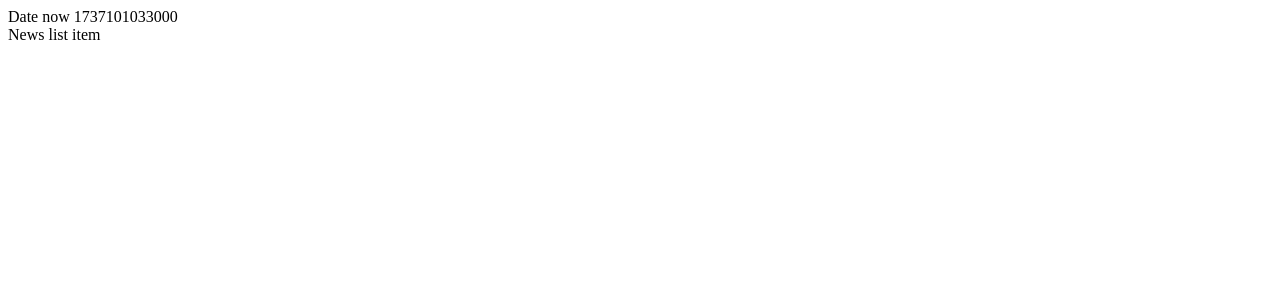
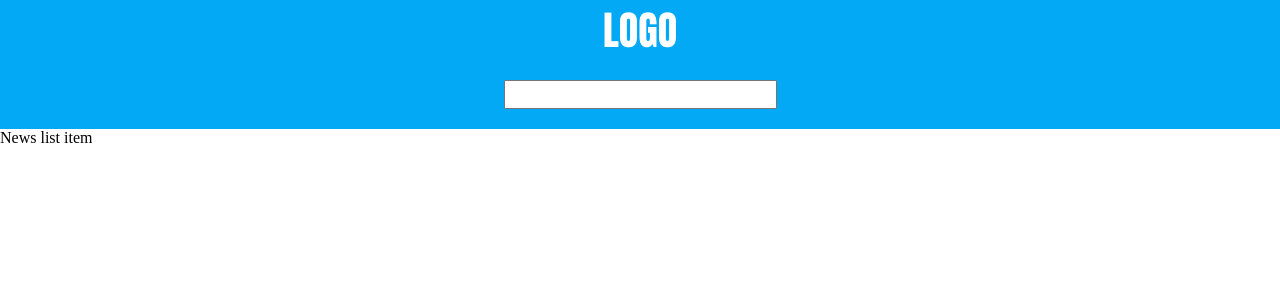
Before and after one commit to daniel-tsonkov/ReactTests, a React (Vite) app: page / in a window 1280 px wide. Shown: the top 300 px of the page. Built offline with nearby package versions, Linux system fonts and the light colour scheme.

Commit message:
17012025

```diff
--- a/index.html
+++ b/index.html
@@ -8,6 +8,8 @@
     <link rel="preconnect" href="https://fonts.googleapis.com">
     <link rel="preconnect" href="https://fonts.gstatic.com" crossorigin>
     <link href="https://fonts.googleapis.com/css2?family=Anton&display=swap" rel="stylesheet">
+
+    <link rel="stylesheet" type="text/css" href="./src/components/styles/styles.css">
     <title>Vite + React</title>
 </head>
 
--- a/src/components/header.jsx
+++ b/src/components/header.jsx
@@ -1,3 +1,16 @@
 export default function Header() {
-  return <div>Date now {Date.now()}</div>;
+  const onChangeHandler = (event) => {
+    console.log(event.target.value);
+  };
+
+  return (
+    <div>
+      <header>
+        <div className="logo" onClick={() => console.log('clicked')}>
+          LOGO
+        </div>
+        <input onChange={onChangeHandler} />
+      </header>
+    </div>
+  );
 }
--- /dev/null
+++ b/src/components/styles/styles.css
@@ -0,0 +1,19 @@
+body {
+    margin: 0;
+}
+
+header {
+    background: #03A9F4;
+    text-align: center;
+}
+
+.logo {
+    color: #fff;
+    font-size: 40px;
+    font-family: Anton;
+}
+
+header input {
+    font-size: 20px;
+    margin: 20px 0;
+}
```
